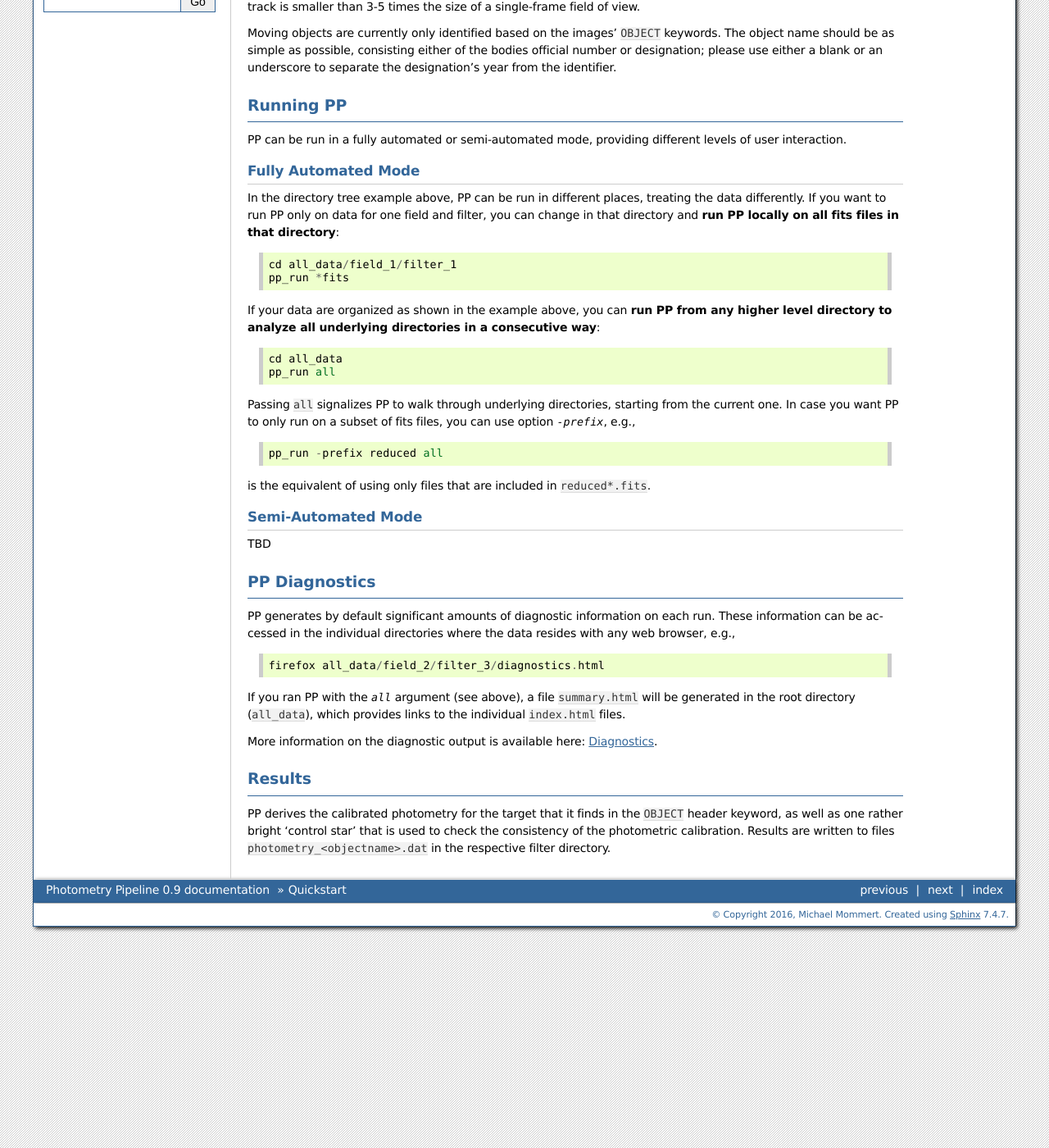
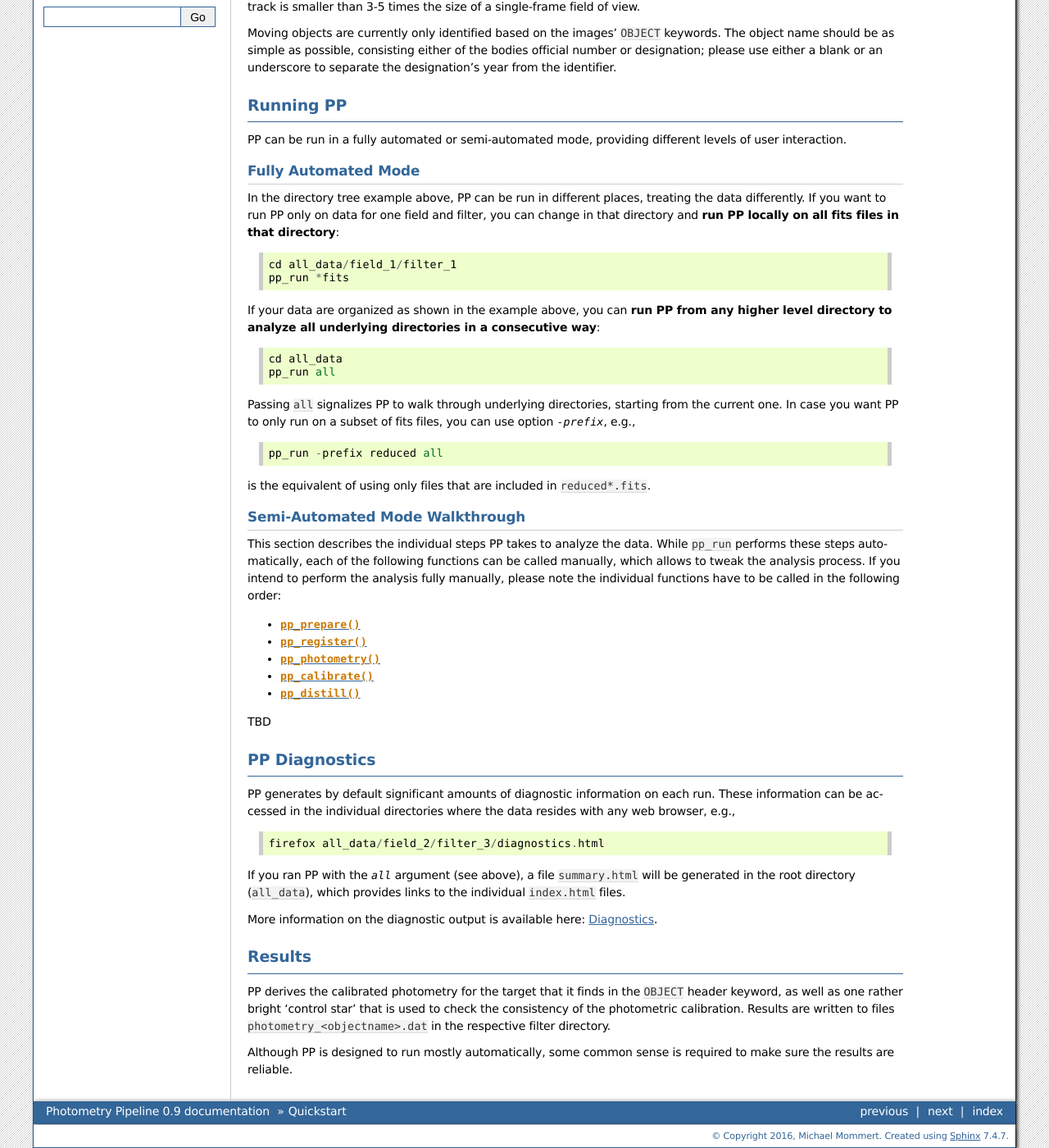
Before and after one commit to talister/photometrypipeline, a Sphinx documentation site: the page built from doc/quickstart.rst, in a window 1280 px wide and 1400 px high, scrolled down 480 px. Shown: the whole window at 82% size. Built offline with Sphinx 7.4.7, drawn with Linux system fonts in a browser that asks for light colours; some of the changed text lies outside the part shown.

Commit message:
update docs

```diff
--- a/doc/quickstart.rst
+++ b/doc/quickstart.rst
@@ -74,10 +74,25 @@ is the equivalent of using only files that are included in
 ``reduced*.fits``.
 
 
+Semi-Automated Mode Walkthrough
+~~~~~~~~~~~~~~~~~~~~~~~~~~~~~~~
 
-Semi-Automated Mode
-~~~~~~~~~~~~~~~~~~~
+This section describes the individual steps PP takes to analyze the
+data. While ``pp_run`` performs these steps automatically, each of the
+following functions can be called manually, which allows to tweak the
+analysis process. If you intend to perform the analysis fully
+manually, please note the individual functions have to be called in
+the following order:
 
+* :func:`pp_prepare`
+
+* :func:`pp_register`
+
+* :func:`pp_photometry`
+
+* :func:`pp_calibrate`
+
+* :func:`pp_distill`
 
 TBD
 
@@ -108,3 +123,7 @@ the ``OBJECT`` header keyword, as well as one rather bright 'control
 star' that is used to check the consistency of the photometric
 calibration. Results are written to files
 ``photometry_<objectname>.dat`` in the respective filter directory.
+
+
+Although PP is designed to run mostly automatically, some common sense
+is required to make sure the results are reliable.
```
Also changed, not shown: doc/index.rst (+15 -0 lines), doc/problems.rst (+17 -2 lines), 13 other files.
